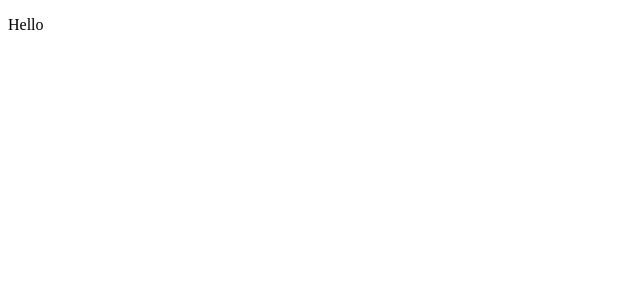
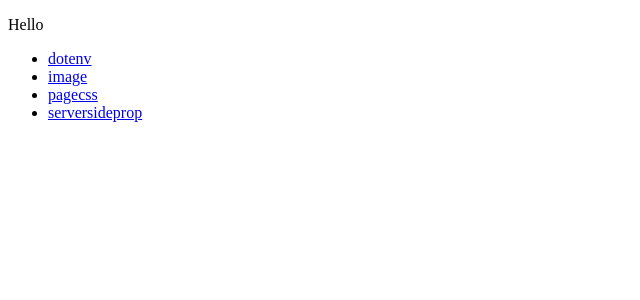
Before and after one commit to sukawasatoru/hello-nextjs, a Next.js app: page / in a window 1280 px wide. Shown: the top 300 px of the page, without its empty margins (0-640 px from the left). Built offline with nearby package versions, Linux system fonts and the light colour scheme.

Commit message:
Add routing

```diff
--- a/src/pages/index.tsx
+++ b/src/pages/index.tsx
@@ -1,15 +1,46 @@
 import {GetStaticProps, NextPage} from "next";
+import Link from "next/link";
 
 interface Props {
   hello: string;
 }
 
 const Index: NextPage<Props> = (props) => {
-  return (
+  return <>
     <p>
       {props.hello}
     </p>
-  );
+    <ul>
+      <li>
+        <Link href="/dotenv">
+          <a>
+            dotenv
+          </a>
+        </Link>
+      </li>
+      <li>
+        <Link href="/image">
+          <a>
+            image
+          </a>
+        </Link>
+      </li>
+      <li>
+        <Link href="/pagecss">
+          <a>
+            pagecss
+          </a>
+        </Link>
+      </li>
+      <li>
+        <Link href="/serversideprop">
+          <a>
+            serversideprop
+          </a>
+        </Link>
+      </li>
+    </ul>
+  </>;
 };
 
 export const getStaticProps: GetStaticProps<Props> = async context => {
```
